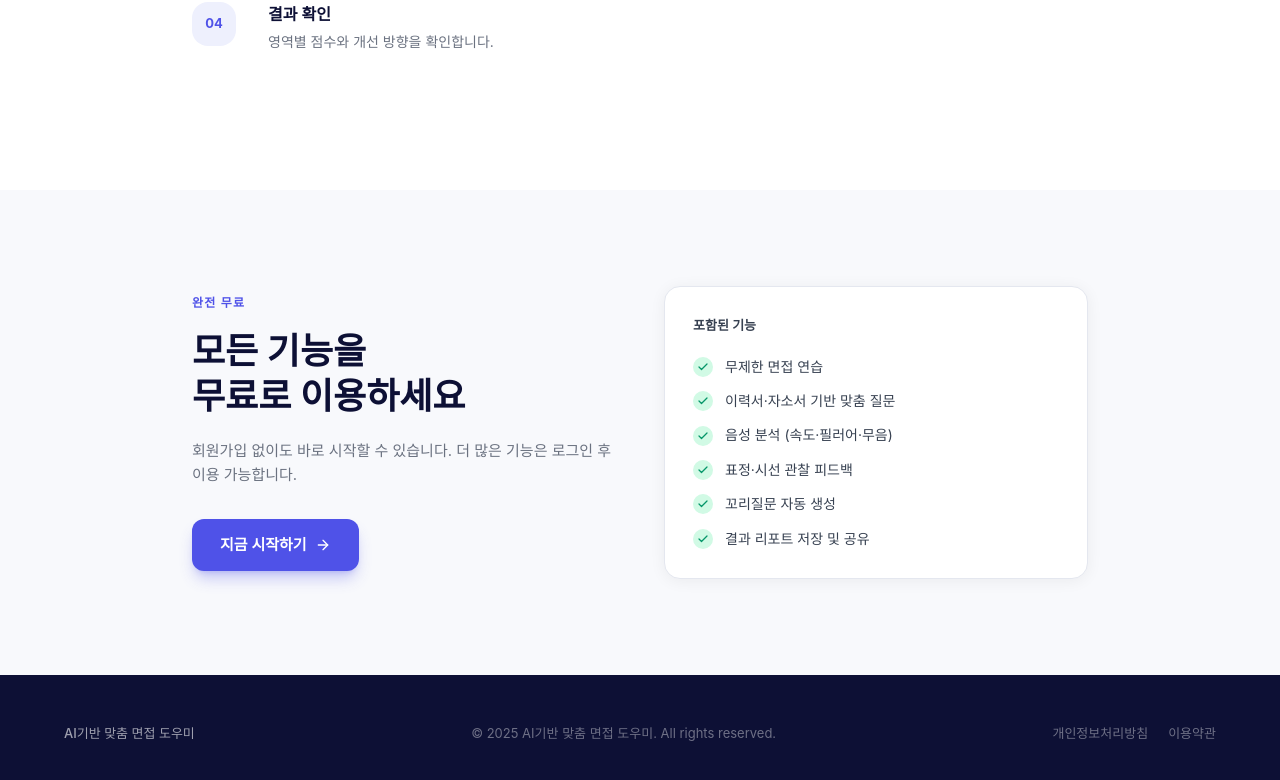
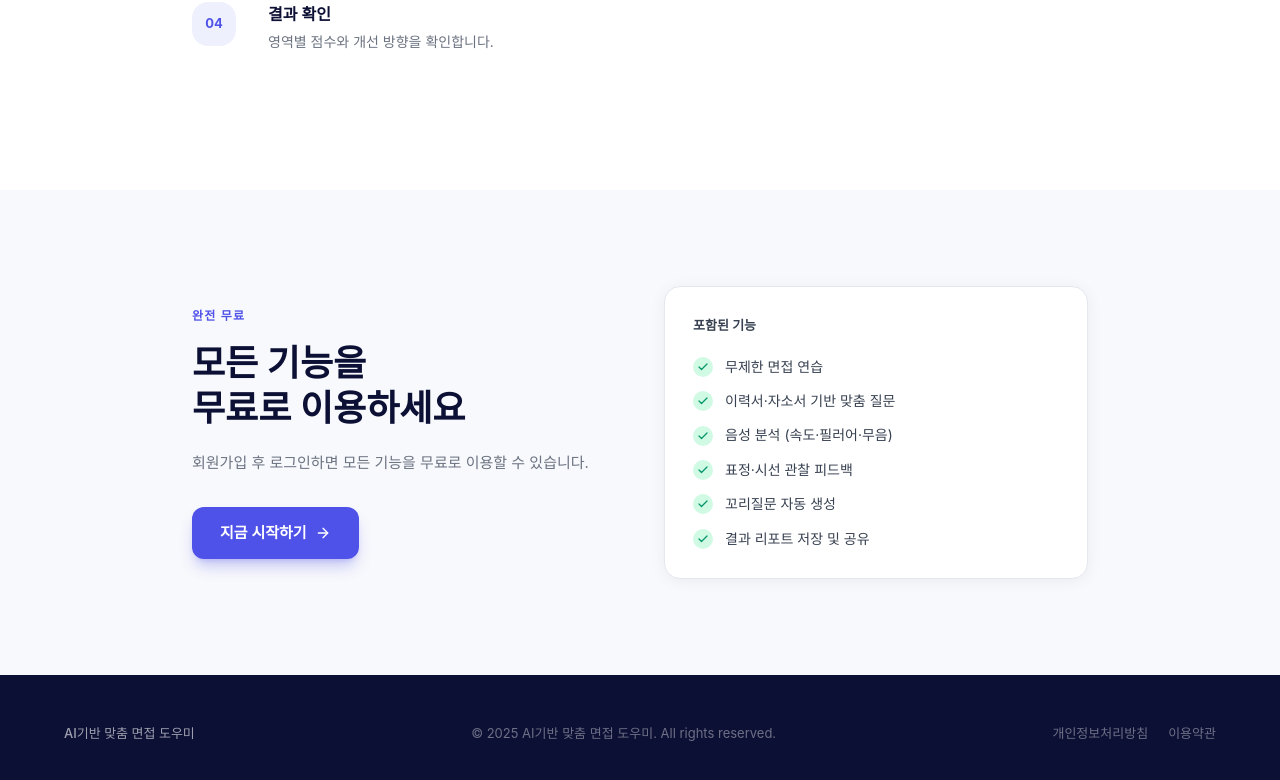
Before and after one commit to yeop-2ee/ai-interview-assistant, a Next.js app in the folder frontend/: page / in a window 1280 px wide. Shown: the part 1900-2680 px from the top of the page. Built offline with nearby package versions, Linux system fonts and the light colour scheme.

Commit message:
fix: 홈 페이지 회원가입 안내 문구 수정

```diff
--- a/frontend/src/app/page.tsx
+++ b/frontend/src/app/page.tsx
@@ -181,8 +181,7 @@ export default function Home() {
                 모든 기능을<br />무료로 이용하세요
               </h2>
               <p className="text-[15px] text-[#6b7280] mb-8 leading-relaxed">
-                회원가입 없이도 바로 시작할 수 있습니다.
-                더 많은 기능은 로그인 후 이용 가능합니다.
+                회원가입 후 로그인하면 모든 기능을 무료로 이용할 수 있습니다.
               </p>
               <StartButton />
             </ScrollReveal>
```
